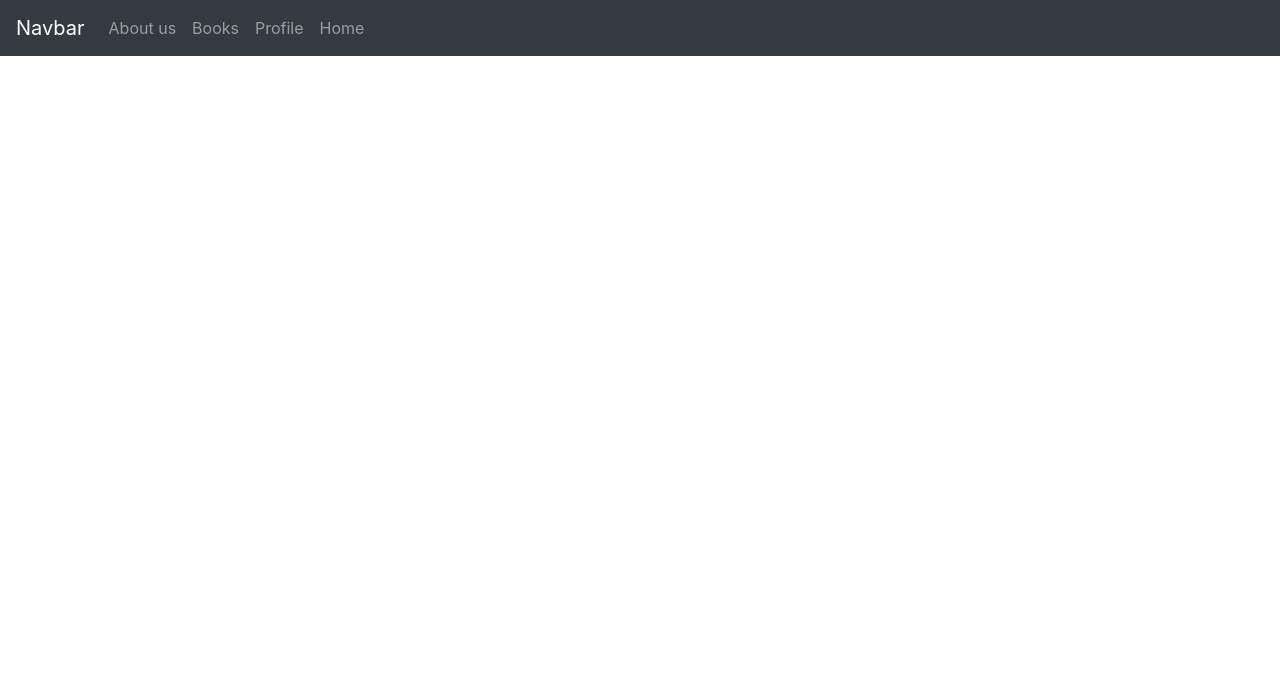
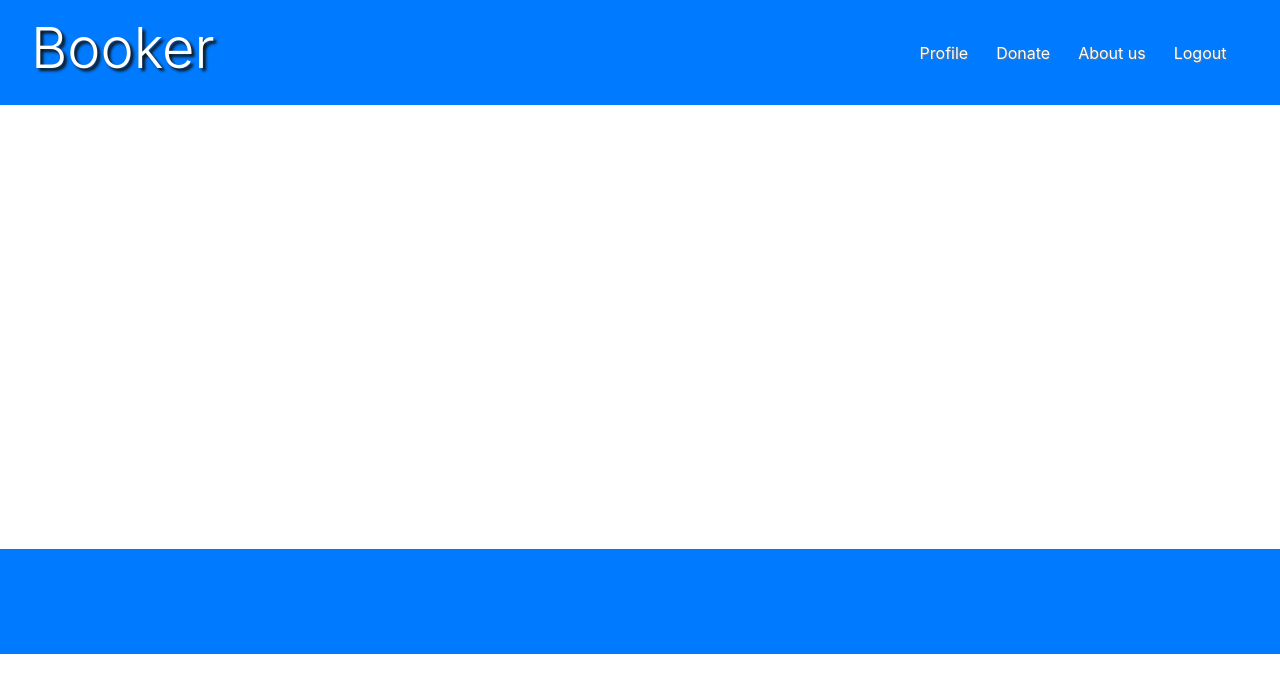
Before and after one commit to oopaze/Booker, a Flask app: page /books in a window 1280 px wide. Shown: the top 693 px of the page. Run offline with Flask 2, Linux system fonts and the light colour scheme; some libraries are stand-ins or nearby versions.

Commit message:
'Booker'

```diff
--- a/app/__init__.py
+++ b/app/__init__.py
@@ -14,7 +14,8 @@ migrate = Migrate(app, db)
 manager = Manager(app)
 manager.add_command('db', MigrateCommand)
 
-lm = LoginManager(app)
+lm = LoginManager()
+lm.init_app(app)
 
 from app.models import table
 from app.controllers import default
--- a/app/controllers/default.py
+++ b/app/controllers/default.py
@@ -1,49 +1,56 @@
 from app import app, db, lm
-from flask import render_template, flash, redirect
-from flask_login import login_user
+from flask import render_template, flash, redirect, url_for
+from flask_login import login_user, logout_user
 from app.models.table import Categories, User
 from app.models.forms import LoginForm, RegisterForm
 from app.controllers.crud import readUser, createUser, updateUser, deleteUser
 
+user = None
 
 @lm.user_loader
 def load_user(user_id):
-    return None
+    return User.query.filter_by(id=user_id).first()
 
 @app.route("/home", methods=['GET', 'POST'])
 @app.route("/", methods=['GET', 'POST'])
 def index():
-
-	Loginform_ = LoginForm()
+	Loginform_= LoginForm()
 	RegisterForm_ = RegisterForm()
 
 	if Loginform_.validate_on_submit():
-		userNow = readUser(username=Loginform_.username.data, password=Loginform_.password.data)
+		userNow = readUser(username=Loginform_.username.data)
 		if	userNow and userNow.password == Loginform_.password.data:
 			login_user(userNow)
-			return redirect('/books')
+			global user
+			user = userNow
+			return redirect(url_for('books'))
 
 		else:
-			flash('Invalid login.')
+			flash('l-Invalid login')
 
 	if RegisterForm_.validate_on_submit():
 			form = dict(RegisterForm_.data)
-			print(form)
-			if form['terms']:
-				createUser(username=form['username'], password=form['password'], email=form['email'], name=form['name'])
-				return redirect('/home')
+			if createUser(username=form['username'], password=form['password'],
+						  email=form['email'], name=form['name']):
 
+				return redirect(url_for('index'))
 
 	registeredAlert = False
 	RegisterForm_.data['password'] = ''
 	Loginform_.data['password'] = ''
-	return render_template('index.html', title='home', lform=Loginform_, rform=RegisterForm_, rAlert=registeredAlert)
+	return render_template('index.html', title='home',
+	 						lform=Loginform_, rform=RegisterForm_,)
 
 
-@app.route('/perfil')
+@app.route('/perfil', methods=['GET', 'POST'])
 def perfil():
-	return render_template('perfil.html')
+	return render_template('perfil.html', title='perfil')
 
-@app.route('/books')
+@app.route('/logout')
+def logout():
+	logout_user()
+	return redirect(url_for('index'))
+
+@app.route('/books', methods=['GET', 'POST'])
 def books():
-	return render_template('books.html')
+	return render_template('books.html', title='books')
--- /dev/null
+++ b/app/static/css/book.css
@@ -0,0 +1,41 @@
+.card {
+	margin: 20px 0;
+	width: 100%;
+	min-width: 200px;
+	min-height: 320px;
+}
+
+.card-inside {
+	margin: 1%;
+	background-color: white;
+}
+
+.card-head button {
+	float: right;
+	padding: 0px 10px;
+}
+
+.card-head img {
+	float: center;
+}
+
+#centerPage .col-sm-4 {
+	float: center;
+}
+
+.card-body {
+	text-align: left;
+}
+
+.card-head {
+	border-color: #111111;
+	border-width: medium;
+	text-align: center;
+	min-height: 160px;
+}
+
+#centerPage {
+	background-color: white;
+	width: 100%;
+	min-height: 444px;
+}
--- a/app/static/css/header.css
+++ b/app/static/css/header.css
@@ -1,9 +1,12 @@
+body{
+	width: 100%;
+}
+
 #logo{
 	text-decoration: none;
-	text-align: center;
 	color: #FFFFFF;
 	text-shadow: 3px 3px 3px #111111;
-	width: 100%;
+	width: 80%;
 }
 
 #menu_nav {
@@ -26,10 +29,8 @@
 	border-color: #FFFFFF;
 }
 
-
-
 #menu_nav li{
-	padding: 0px 10px 0px 18px;
+	padding: 5px 10px 5px 18px;
 }
 
 #menu_nav a{
@@ -57,3 +58,7 @@ nav{
 	min-height: 105px;
 
 }
+footer{
+	width: 100%;
+	min-height: 105px;
+}
--- a/app/templates/books.html
+++ b/app/templates/books.html
@@ -1,30 +1,90 @@
 <!DOCTYPE html>
 <html>
 <head>
-	<title></title>
+
+	<meta charset="utf-8">
+	<meta http-equiv="X-UA-Compatible" content="IE=edge">
+	<meta name='viewport' content="width=device-width, initial-scale=1">
+
+
+	<title> Booker - {{ title }} </title>
 	<link rel="stylesheet" type="text/css" href="{{ url_for('static', filename='css/bootstrap.min.css')}}">
+	<link rel="stylesheet" href="{{ url_for('static', filename='css/header.css')}}">
+	<link rel="stylesheet" href="{{ url_for('static', filename='css/book.css')}}">
+	<link rel="stylesheet" href="https://cdnjs.cloudflare.com/ajax/libs/font-awesome/4.7.0/css/font-awesome.min.css">
 
 </head>
 <body>
-		<nav class="navbar navbar-expand-md bg-dark navbar-dark">
-		  <!-- Brand -->
-		  <a class="navbar-brand" href="#">Navbar</a>
+	<div class="container-fluid">
+		<div class="row">
+			<nav class="navbar navbar-expand-md bg-primary navbar-primary">
+				<div class="col-sm-6" style="width: 80%">
+					<a id='logo' href="/">
+						<h2 class="display-4"> Booker </h2>
+					</a>
+				</div>
+				<div style="width: 20%" id="responsiveButton">
+					<button class="navbar-toggler" type="button" data-toggle="collapse" data-target="#collapsibleNavbar">
+						<hr class="hrStyle">
+						<hr class="hrStyle">
+						<hr class="hrStyle">
+					</button>
+				</div>
 
-		  <!-- Toggler/collapsibe Button -->
-		  <button class="navbar-toggler" type="button" data-toggle="collapse" data-target="#collapsibleNavbar">
-		    <span class="navbar-toggler-icon"></span>
-		  </button>
-
-		  <!-- Navbar links -->
+				<div class="col-sm-4" id='menu-items'>
 				  	<div class="collapse navbar-collapse" id="collapsibleNavbar">
+				  		<div id='menu_nav'>
 						    <ul class="navbar-nav">
-			      	<li class="nav-item"><a href="" class="nav-link">About us</a></li>
-			      	<li class="nav-item"><a href="" class="nav-link">Books</a></li>
-			      	<li class="nav-item"><a href="/perfil" class="nav-link">Profile</a></li>
-			      	<li class="nav-item"><a href="/" class="nav-link">Home</a></li>
+						      	<li class="nav-item">
+						      		<a href="{{ url_for('perfil') }}" class="">Profile</a>
+						      	</li>
+								<li class="nav-item">
+						      		<a class="" href="#">Donate</a>
+						      	</li>
+						      	<li class="nav-item">
+						      		<a href="/" class="">About us</a>
+						      	</li>
+						      	<li class="nav-item">
+						      		<a href="{{ url_for('logout') }}" class="">Logout</a>
+						      	</li>
 					    	</ul>
 				    	</div>
+				  	</div>
+				</div>
 			</nav>
+		</div>
+	</div>
+
+	<div class="container-fluid bg-muted" id='centerPage'>
+		{% for i in range(0, 1) %}
+			<div class="row">
+					{% for i in range(0, 0) %}
+
+					<div class="col-md-4">
+						<div class="card bg-success">
+							<div class="card-inside">
+								<div class="card-head">
+									<button type="button" class="close" data-dismiss="modal" aria-label="Close">
+								        <span aria-hidden="true">&times;</span>
+								     </button>
+									<img class="card-img-top" src="img_avatar1.png" alt="Card image">
+							  	</div>
+							  	<div class="card-body">
+							    	<h4 class="card-title">Book Name</h4>
+							    	<p class="card-text">Book Author</p>
+							    	<a href="#" class="btn btn-primary">Delete</a>
+							  	</div>
+						  	</div>
+						</div>
+					</div>
+					{% endfor %}
+			</div>
+		{% endfor %}
+	</div>
+	<footer class="bg-primary">
+
+	</footer>
+
 		<script src="https://code.jquery.com/jquery-3.3.1.slim.min.js" integrity="sha384-q8i/X+965DzO0rT7abK41JStQIAqVgRVzpbzo5smXKp4YfRvH+8abtTE1Pi6jizo" crossorigin="anonymous"></script>
 		<script src="https://cdnjs.cloudflare.com/ajax/libs/popper.js/1.14.7/umd/popper.min.js" integrity="sha384-UO2eT0CpHqdSJQ6hJty5KVphtPhzWj9WO1clHTMGa3JDZwrnQq4sF86dIHNDz0W1" crossorigin="anonymous"></script>
 		<script src="https://stackpath.bootstrapcdn.com/bootstrap/4.3.1/js/bootstrap.min.js" integrity="sha384-JjSmVgyd0p3pXB1rRibZUAYoIIy6OrQ6VrjIEaFf/nJGzIxFDsf4x0xIM+B07jRM" crossorigin="anonymous"></script>
```
Also changed, not shown: app/models/forms.py (+6 -6 lines), app/static/css/index.css (+47 -0 lines), app/templates/index.html (+56 -31 lines), app/templates/perfil.html (added, +9 -0 lines), app/static/image/github.png (added), app/static/image/instagram.png (added). Lines whose indentation alone changed are shown as unchanged.
